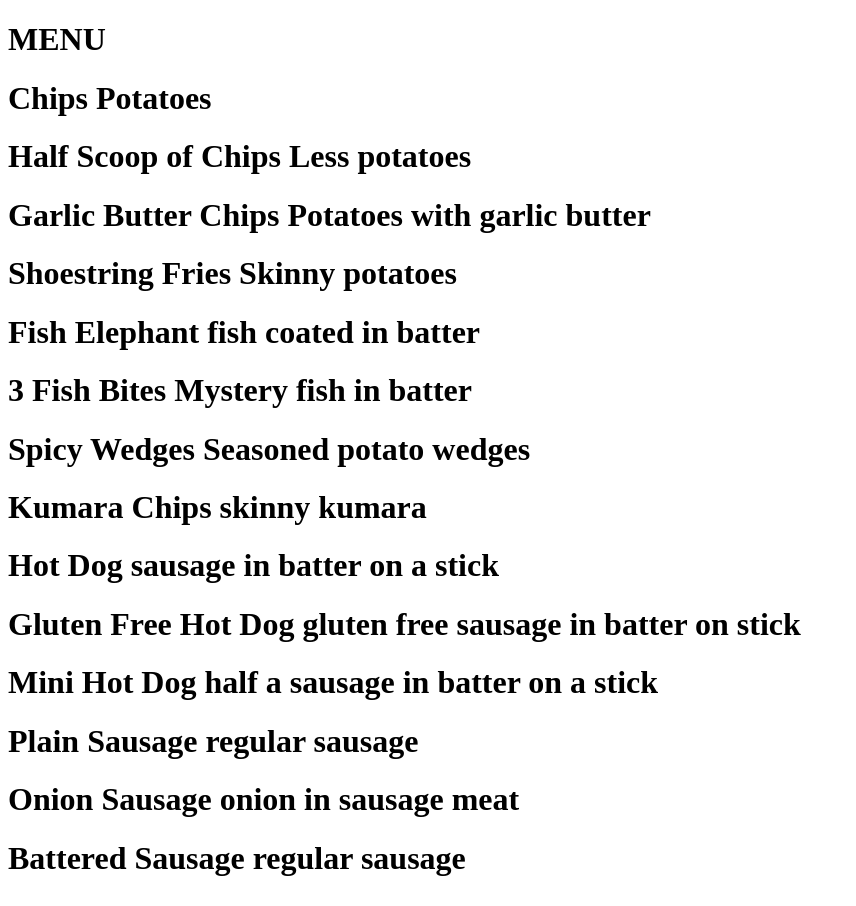
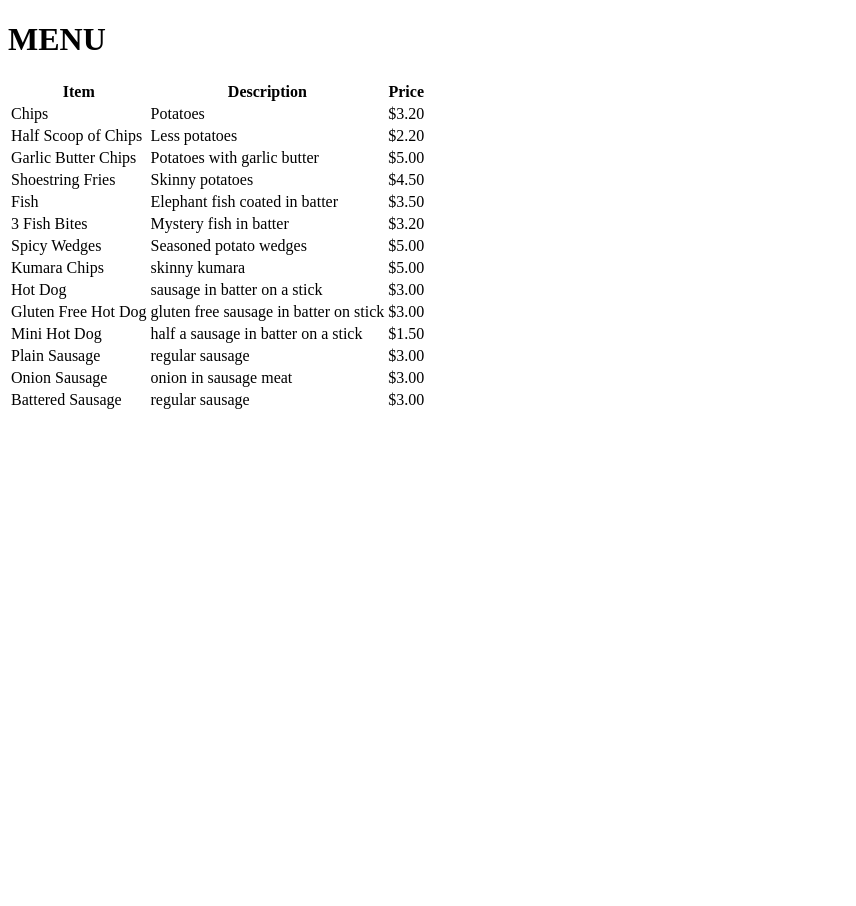
Before and after one commit to sophiayli/Sophia_webapp, a Flask app: page /menu in a window 1280 px wide. Shown: the whole page, without its empty margins (0-856 px from the left). After the commit the page ends 409 px from the top, so only its background shows below. Run offline with Flask 2, Linux system fonts and the light colour scheme; data comes from the database, SQL or seed files in the repository.

Commit message:
Displayed items in a table

```diff
--- a/templates/menu.html
+++ b/templates/menu.html
@@ -11,9 +11,20 @@
     <title>Menu page</title>
     <h1>MENU</h1>
     <table>
+        <tr>
+            <th>Item</th>
+            <th>Description</th>
+            <th>Price</th>
+        </tr>
     {% for item in results %}
-        <h1>{{item[1]}} {{item[2]}}</h1>
+    <tr>
+        <td>{{ item[1] }}</td>
+        <td>{{ item[2] }}</td>
+        <td>{{ item[3] }}</td>
+    </tr>
+
     {% endfor %}
+    <table>
 </body>
 
 </html>
```
